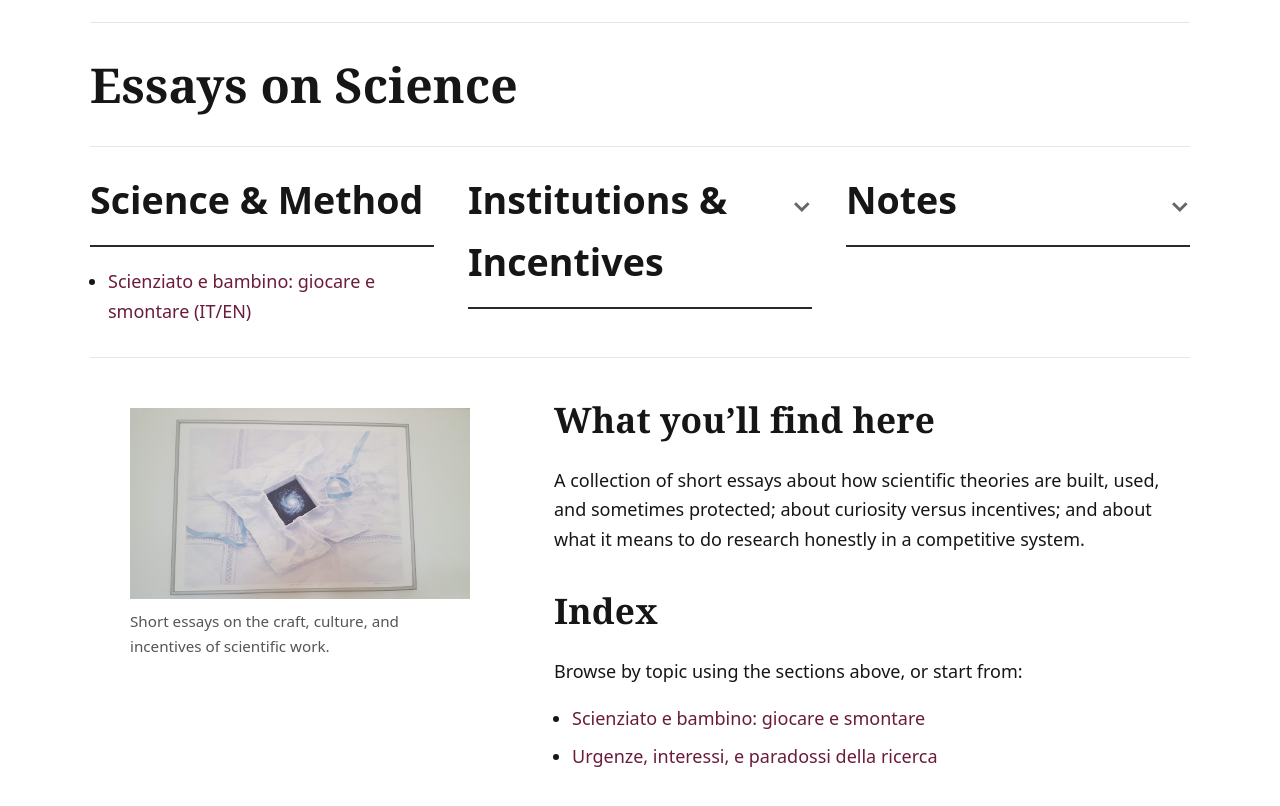
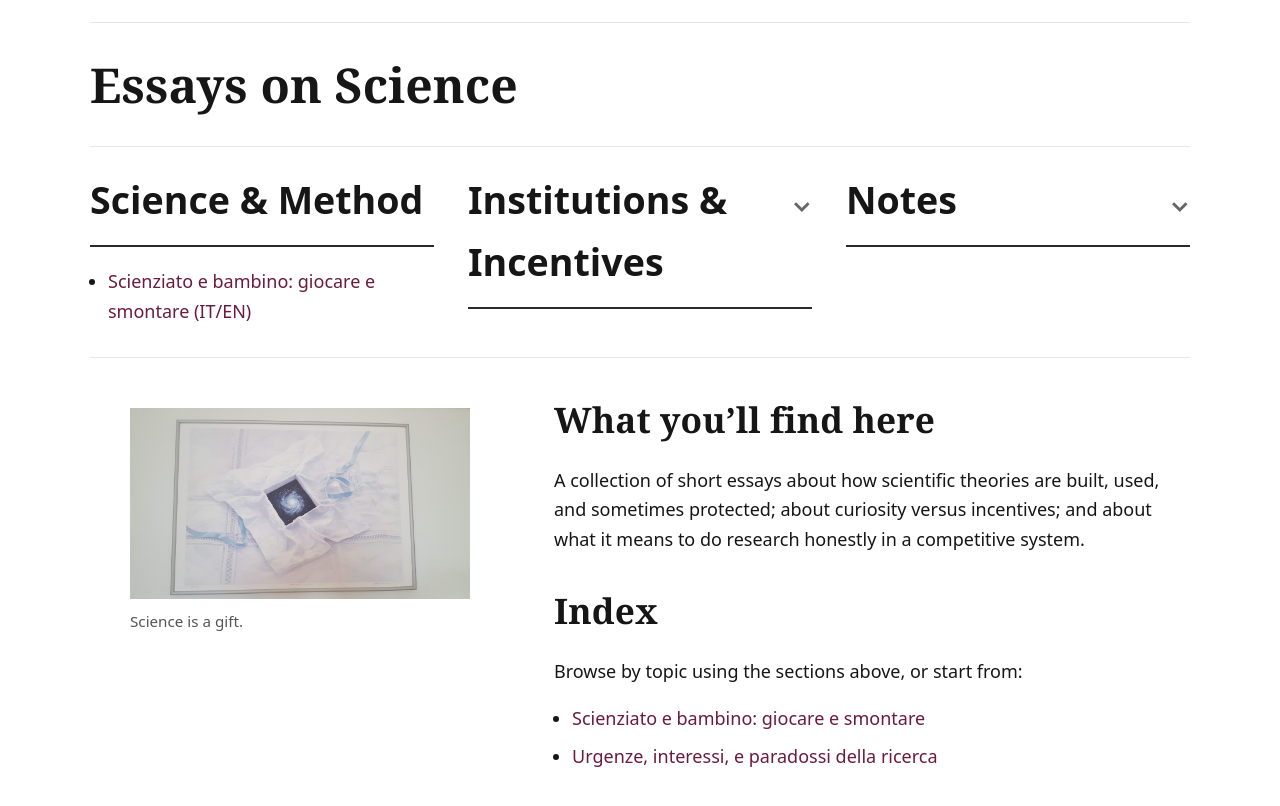
Before and after one commit to ldicairano/website, a Jekyll site: the page essays-on-science/index.html, which Jekyll copies as it is, in a window 1280 px wide. Shown: the top 806 px of the page. Built offline with Jekyll 4.4.1, drawn with Linux system fonts in a browser that asks for light colours.

Commit message:
Update site

```diff
--- a/essays-on-science/index.html
+++ b/essays-on-science/index.html
@@ -72,7 +72,7 @@
       <!-- opzionale: puoi mettere un'immagine come in Research, oppure toglierla -->
       <figure class="figure">
         <img src="assets/img/essays.jpg" alt="Essays on Science">
-        <figcaption>Short essays on the craft, culture, and incentives of scientific work.</figcaption>
+        <figcaption>Science is a gift.</figcaption>
       </figure>
 
       <div>
```
